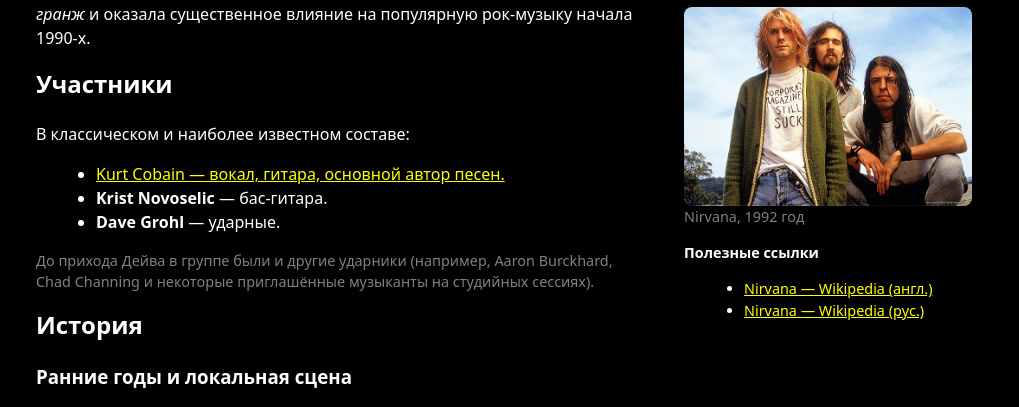
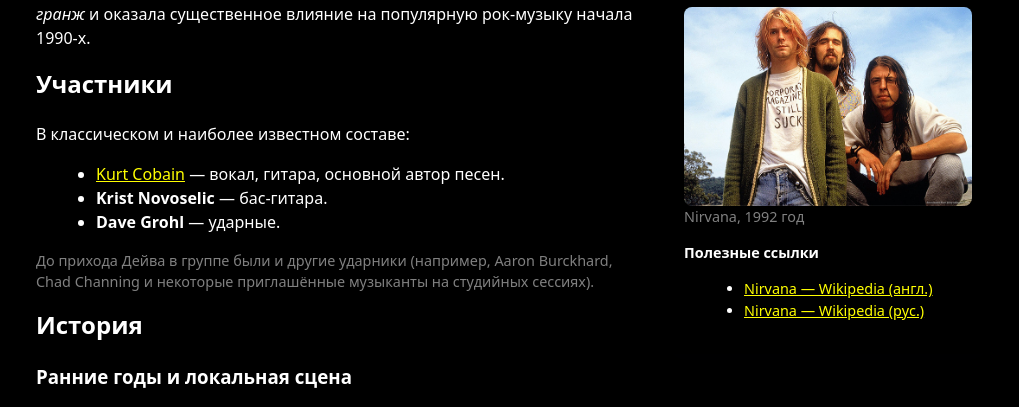
Before and after one commit to vadyukkha/website_nirvana, a plain HTML site: page nirvana/index.html in a window 1280 px wide. Shown: the part 334-741 px from the top of the page, without its empty margins (136-1155 px from the left). Drawn offline with Linux system fonts and the light colour scheme.

Commit message:
#fix link only for name

```diff
--- a/nirvana/index.html
+++ b/nirvana/index.html
@@ -37,7 +37,7 @@
                 <p>В классическом и наиболее известном составе:</p>
                 <ul>
                     <li><a class="external" href="kurt_cobain.html" target="_blank"
-                        rel="noopener noreferrer">Kurt Cobain — вокал, гитара, основной автор песен.</a></li>
+                        rel="noopener noreferrer">Kurt Cobain</a> — вокал, гитара, основной автор песен.</li>
                     <li><b>Krist Novoselic</b> — бас-гитара.</li>
                     <li><b>Dave Grohl</b> — ударные.</li>
                 </ul>
```
